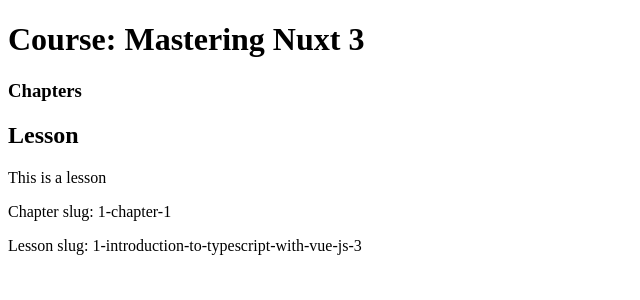
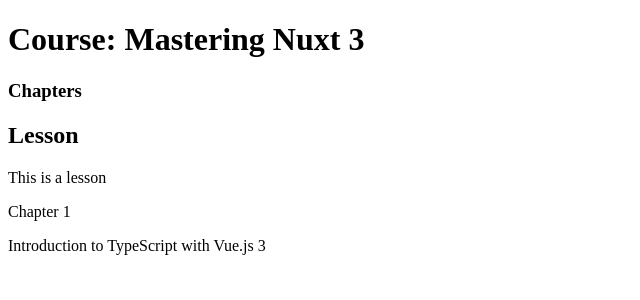
Before and after one commit to arezo2000/mynuxtdeploy, a Nuxt app: page /course/chapter/1-chapter-1/lesson/1-introduction-to-typescript-with-vue-js-3 in a window 1280 px wide. Shown: the top 300 px of the page, without its empty margins (0-640 px from the left). Built offline with nearby package versions, Linux system fonts and the light colour scheme.

Commit message:
loading_course_data

```diff
--- /dev/null
+++ b/composables/courseData.js
@@ -0,0 +1,147 @@
+export default {
+  title: 'TypeScript with Vue.js 3',
+  chapters: [
+    {
+      title: 'Chapter 1',
+      slug: '1-chapter-1',
+      number: 1,
+      lessons: [
+        {
+          title: 'Introduction to TypeScript with Vue.js 3',
+          slug: '1-introduction-to-typescript-with-vue-js-3',
+          number: 1,
+          downloadUrl:
+            'https://vueschool.io/lessons/introduction-to-typescript-with-vue-js-3',
+          videoId: 684236333,
+          text: `In this lesson, we take a look at some of the benefits of using TypeScript with Vue.js including:
+
+Improved error detection in your IDE and at build time
+Safer and less stressful refactoring
+More focused and accurate IDE autocompletion
+
+We also answer the question: “Are there any cases when you wouldn’t want to use TypeScript?”.`,
+        },
+        {
+          title: 'TypeScript in Vue Components',
+          slug: '2-typescript-in-vue-components',
+          number: 2,
+          downloadUrl:
+            'https://vueschool.io/lessons/typescript-in-vue-components',
+          videoId: 684012498,
+          text: `In this lesson, we learn how to direct Vue Single File Components to work with typescript.`,
+        },
+        {
+          title: 'Typing Component Events',
+          slug: '3-typing-component-events',
+          number: 3,
+          downloadUrl:
+            'https://vueschool.io/lessons/typing-component-events',
+          sourceUrl:
+            'https://vueschool.io/lessons/typing-component-events',
+          videoId: 686921522,
+          text: `In this lesson, we learn how to type the payload of component events in Vue and TypeScript.`,
+        },
+      ],
+    },
+    {
+      title: 'Chapter 2',
+      slug: '2-chapter-2',
+      number: 2,
+      lessons: [
+        {
+          title:
+            'Using TypeScript with the Options API in Components',
+          slug: '1-using-typescript-with-the-options-api-in-components',
+          number: 1,
+          downloadUrl:
+            'https://vueschool.io/lessons/using-typescript-with-the-options-api-in-components',
+          sourceUrl:
+            'https://vueschool.io/lessons/using-typescript-with-the-options-api-in-components',
+          videoId: 688503389,
+          text: `In this lesson, we learn how to use TypeScript with the Vue.js Options API to type things such as component props, computed props, and events.`,
+        },
+        {
+          title: 'Declaring and Typing Component Props',
+          slug: '2-declaring-and-typing-component-props',
+          number: 2,
+          downloadUrl:
+            'https://vueschool.io/lessons/declaring-and-typing-component-props',
+          sourceUrl:
+            'https://vueschool.io/lessons/declaring-and-typing-component-props',
+          videoId: 688500728,
+          text: `In this lesson, we’ll examine how to use TypeScript to define types for Vue component props. Along the way, you’ll also get a first hand look at the great DX this provides for interacting with those components.`,
+        },
+        {
+          title: 'TypeScript in Vue Components',
+          slug: '3-typescript-in-vue-components',
+          number: 3,
+          downloadUrl:
+            'https://vueschool.io/lessons/typescript-in-vue-components',
+          videoId: 684012498,
+          text: `In this lesson, we learn how to direct Vue Single File Components to work with typescript.`,
+        },
+        {
+          title: 'Typing Component Events',
+          slug: '4-typing-component-events',
+          number: 4,
+          downloadUrl:
+            'https://vueschool.io/lessons/typing-component-events',
+          sourceUrl:
+            'https://vueschool.io/lessons/typing-component-events',
+          videoId: 686921522,
+          text: `In this lesson, we learn how to type the payload of component events in Vue and TypeScript.`,
+        },
+      ],
+    },
+    {
+      title: 'Chapter 3',
+      slug: '3-chapter-3',
+      number: 3,
+      lessons: [
+        {
+          title:
+            'Using TypeScript with the Options API in Components',
+          slug: '1-using-typescript-with-the-options-api-in-components',
+          number: 1,
+          downloadUrl:
+            'https://vueschool.io/lessons/using-typescript-with-the-options-api-in-components',
+          sourceUrl:
+            'https://vueschool.io/lessons/using-typescript-with-the-options-api-in-components',
+          videoId: 688503389,
+          text: `In this lesson, we learn how to use TypeScript with the Vue.js Options API to type things such as component props, computed props, and events.`,
+        },
+        {
+          title: 'Declaring and Typing Component Props',
+          slug: '2-declaring-and-typing-component-props',
+          number: 2,
+          downloadUrl:
+            'https://vueschool.io/lessons/declaring-and-typing-component-props',
+          sourceUrl:
+            'https://vueschool.io/lessons/declaring-and-typing-component-props',
+          videoId: 688500728,
+          text: `In this lesson, we’ll examine how to use TypeScript to define types for Vue component props. Along the way, you’ll also get a first hand look at the great DX this provides for interacting with those components.`,
+        },
+        {
+          title: 'TypeScript in Vue Components',
+          slug: '3-typescript-in-vue-components',
+          number: 3,
+          downloadUrl:
+            'https://vueschool.io/lessons/typescript-in-vue-components',
+          videoId: 684012498,
+          text: `In this lesson, we learn how to direct Vue Single File Components to work with typescript.`,
+        },
+        {
+          title: 'Typing Component Events',
+          slug: '4-typing-component-events',
+          number: 4,
+          downloadUrl:
+            'https://vueschool.io/lessons/typing-component-events',
+          sourceUrl:
+            'https://vueschool.io/lessons/typing-component-events',
+          videoId: 686921522,
+          text: `In this lesson, we learn how to type the payload of component events in Vue and TypeScript.`,
+        },
+      ],
+    },
+  ],
+};
--- /dev/null
+++ b/composables/useCourse.ts
@@ -0,0 +1,5 @@
+import courseData from './courseData';
+
+export const useCourse = () => {
+  return courseData;
+};
--- a/pages/course/chapter/[chapterSlug]/lesson/[lessonSlug].vue
+++ b/pages/course/chapter/[chapterSlug]/lesson/[lessonSlug].vue
@@ -1,7 +1,23 @@
+
 <template>
   <h2>Lesson</h2>
   <p>This is a lesson</p>
-  <p>Chapter slug: {{ $route.params.chapterSlug }}</p>
-  <p>Lesson slug: {{ $route.params.lessonSlug }}</p>
+  <p>{{ chapter.title }}</p>
+  <p>{{ lesson.title }}</p>
 </template>
-<script setup></script>
+
+<script setup>
+const course = useCourse();
+console.log(course)
+const route = useRoute();
+const chapter = computed(() => {
+  return course.chapters.find(
+    (chapter) => chapter.slug === route.params.chapterSlug
+  );
+});
+const lesson = computed(() => {
+  return chapter.value.lessons.find(
+    (lesson) => lesson.slug === route.params.lessonSlug
+  );
+});
+</script>
```
